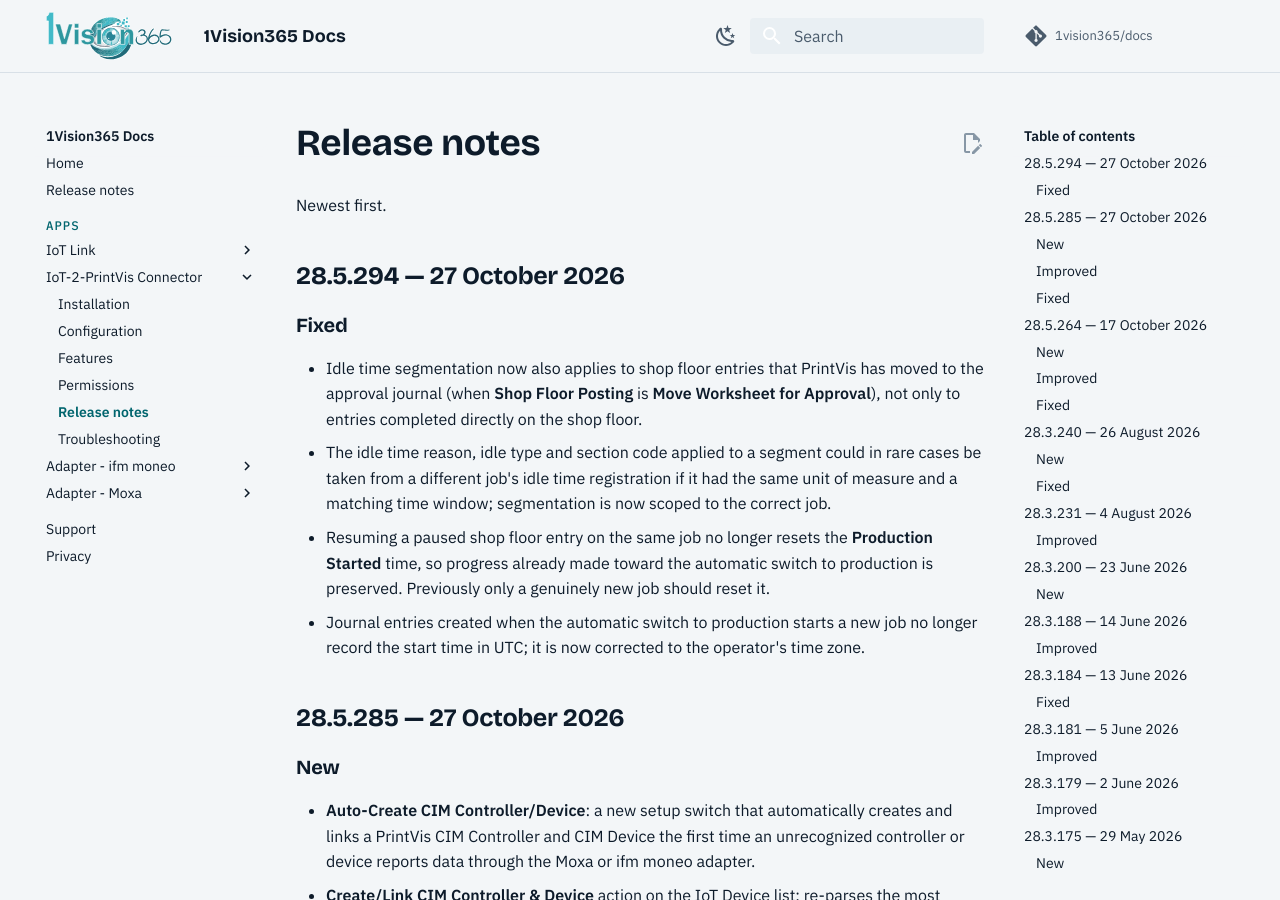
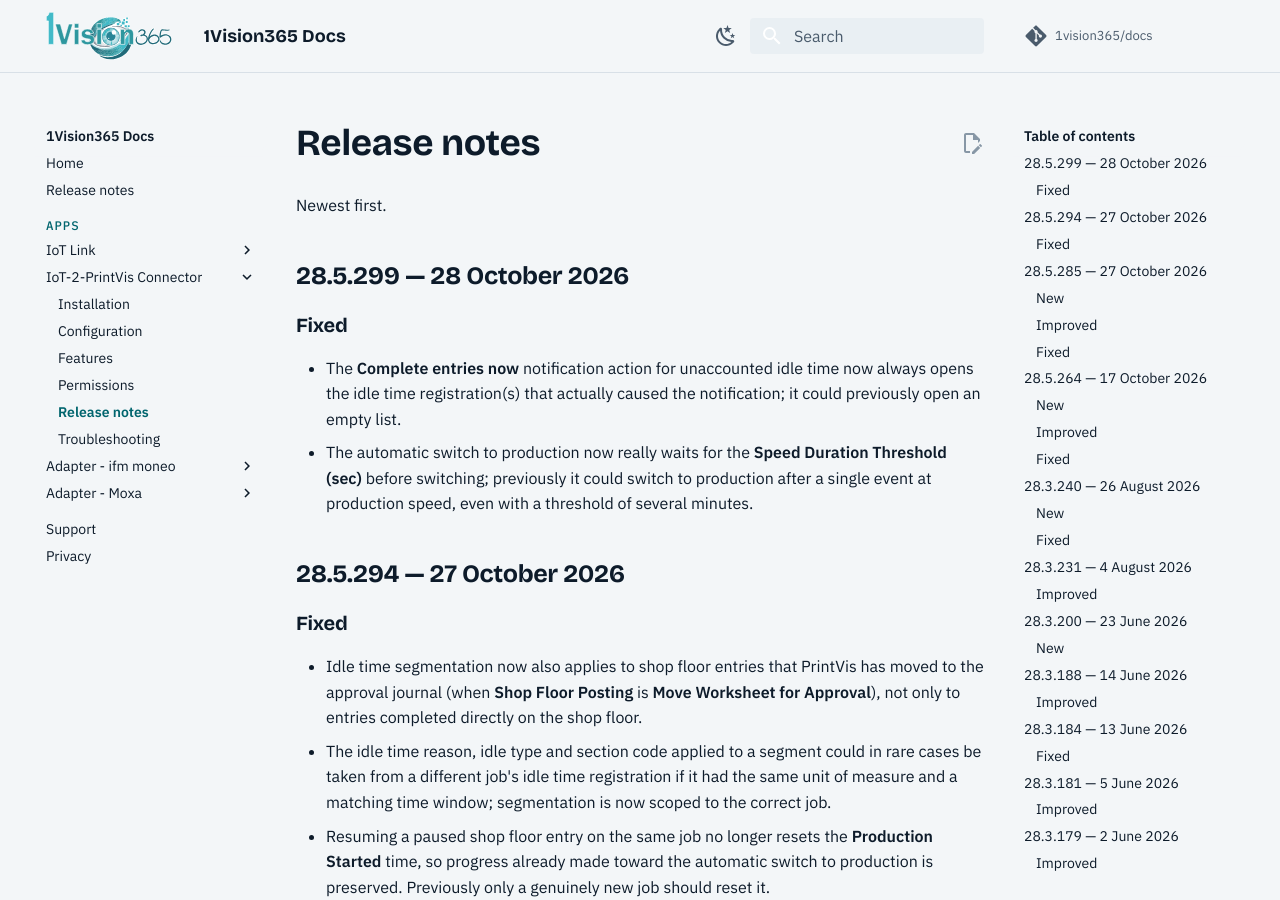
Before and after one commit to 1vision365/docs, an MkDocs documentation site: the page built from docs/apps/iot2printvis-connector/release-notes.md, in a window 1280 px wide and 900 px high. Built offline with MkDocs 1.6.1 and Material for MkDocs 9.7.7, drawn with Linux system fonts in a browser that asks for light colours; comment, search, counter and statistics services are not loaded.

Commit message:
docs: update for v28.5.299

```diff
--- a/docs/apps/iot2printvis-connector/release-notes.md
+++ b/docs/apps/iot2printvis-connector/release-notes.md
@@ -3,6 +3,13 @@
 Newest first.
 
 <!-- agent:begin release-notes -->
+
+## 28.5.299 — 28 October 2026
+
+### Fixed
+
+- The **Complete entries now** notification action for unaccounted idle time now always opens the idle time registration(s) that actually caused the notification; it could previously open an empty list.
+- The automatic switch to production now really waits for the **Speed Duration Threshold (sec)** before switching; previously it could switch to production after a single event at production speed, even with a threshold of several minutes.
 
 ## 28.5.294 — 27 October 2026
 
```
Also changed, not shown: docs/release-notes.md (+4 -0 lines).
